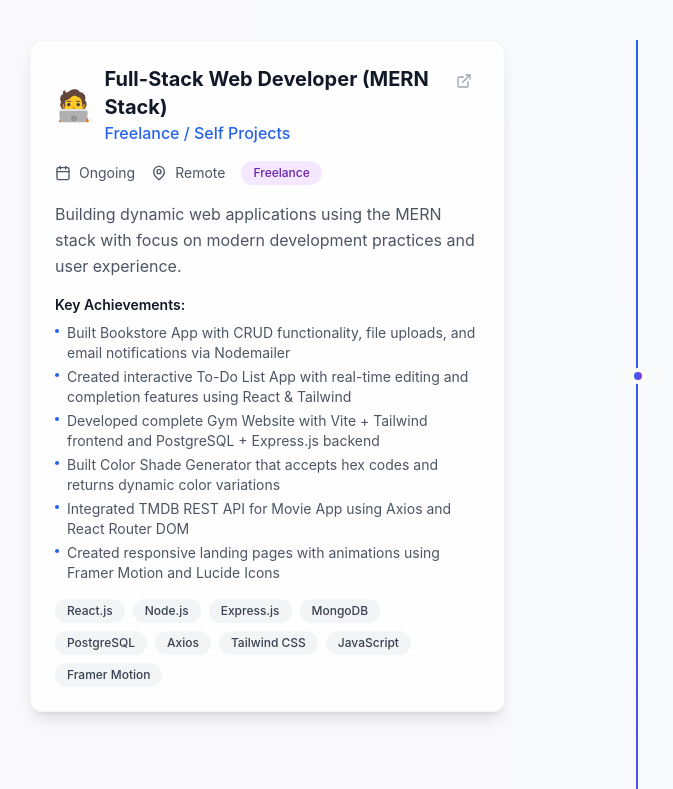
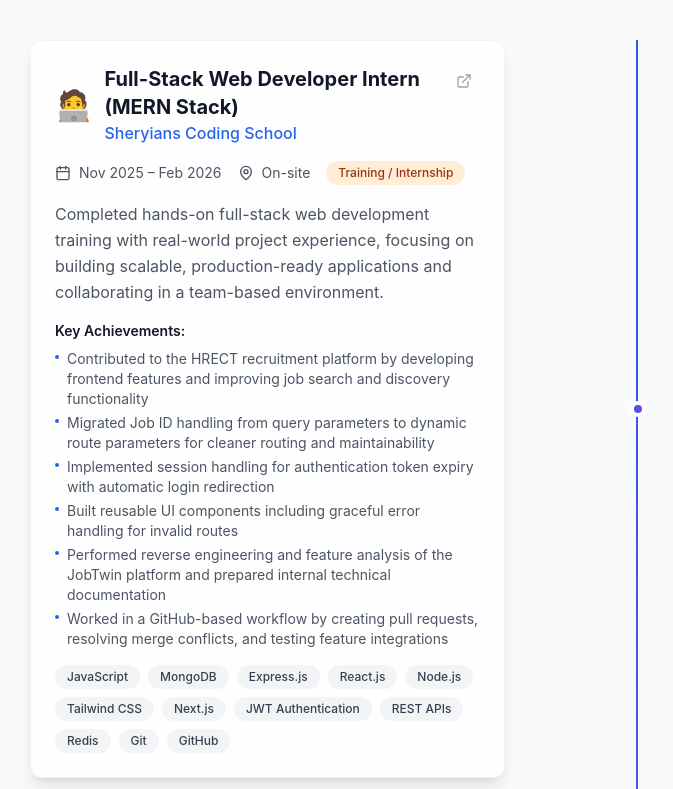
Before and after one commit to Ayansahil/Portfolio, a React (Vite) app: page / in a window 1280 px wide. Shown: the part 2420-3209 px from the top of the page, without its empty margins (2-675 px from the left). Built offline with nearby package versions, Linux system fonts and the light colour scheme.

Commit message:
Experience and favicon updated

```diff
--- a/index.html
+++ b/index.html
@@ -5,6 +5,7 @@
     <link rel="icon" type="image/svg+xml" href="/vite.svg" />
     <meta name="viewport" content="width=device-width, initial-scale=1.0" />
     <title>Ayan portfolio</title>
+    <link rel="shortcut icon" href="https://img.icons8.com/?size=100&id=J3nZHWgT1e7m&format=png&color=000000" type="image/x-icon">
   </head>
   <body>
     <div id="root"></div>
--- a/src/components/Experience.jsx
+++ b/src/components/Experience.jsx
@@ -1,6 +1,6 @@
-import React, { useState, useEffect, useRef } from 'react';
-import { motion } from 'framer-motion';
-import { Calendar, MapPin, ExternalLink } from 'lucide-react';
+import React, { useState, useEffect, useRef } from "react";
+import { motion } from "framer-motion";
+import { Calendar, MapPin, ExternalLink } from "lucide-react";
 
 const Experience = () => {
   const [inView, setInView] = useState(false);
@@ -13,7 +13,7 @@
           setInView(true);
         }
       },
-      { threshold: 0.1 }
+      { threshold: 0.1 },
     );
 
     if (ref.current) {
@@ -27,63 +27,96 @@
     };
   }, []);
 
+  // logo: '🧑‍💻',
   const experiences = [
     {
-      title: 'Full-Stack Web Developer (MERN Stack)',
-      company: 'Freelance / Self Projects',
-      location: 'Remote',
-      period: 'Ongoing',
-      type: 'Freelance',
-      logo: '🧑‍💻',
-      description: 'Building dynamic web applications using the MERN stack with focus on modern development practices and user experience.',
+      title: "Full-Stack Web Developer Intern (MERN Stack)",
+      company: "Sheryians Coding School",
+      location: "On-site",
+      period: "Nov 2025 – Feb 2026",
+      type: "Training / Internship",
+      logo: "🧑‍💻",
+      description:
+        "Completed hands-on full-stack web development training with real-world project experience, focusing on building scalable, production-ready applications and collaborating in a team-based environment.",
       achievements: [
-        'Built Bookstore App with CRUD functionality, file uploads, and email notifications via Nodemailer',
-        'Created interactive To-Do List App with real-time editing and completion features using React & Tailwind',
-        'Developed complete Gym Website with Vite + Tailwind frontend and PostgreSQL + Express.js backend',
-        'Built Color Shade Generator that accepts hex codes and returns dynamic color variations',
-        'Integrated TMDB REST API for Movie App using Axios and React Router DOM',
-        'Created responsive landing pages with animations using Framer Motion and Lucide Icons'
+        "Contributed to the HRECT recruitment platform by developing frontend features and improving job search and discovery functionality",
+        "Migrated Job ID handling from query parameters to dynamic route parameters for cleaner routing and maintainability",
+        "Implemented session handling for authentication token expiry with automatic login redirection",
+        "Built reusable UI components including graceful error handling for invalid routes",
+        "Performed reverse engineering and feature analysis of the JobTwin platform and prepared internal technical documentation",
+        "Worked in a GitHub-based workflow by creating pull requests, resolving merge conflicts, and testing feature integrations",
       ],
-      technologies: ['React.js', 'Node.js', 'Express.js', 'MongoDB', 'PostgreSQL', 'Axios', 'Tailwind CSS', 'JavaScript', 'Framer Motion']
+      technologies: [
+        "JavaScript",
+        "MongoDB",
+        "Express.js",
+        "React.js",
+        "Node.js",
+        "Tailwind CSS",
+        "Next.js",
+        "JWT Authentication",
+        "REST APIs",
+        "Redis",
+        "Git",
+        "GitHub",
+      ],
     },
     {
-      title: 'Web Development Intern',
-      company: 'Zidio Development',
-      location: 'Remote',
-      period: '3 Months',
-      type: 'Internship',
-      logo: '🧪',
-      description: 'Gained practical experience in full-stack development while working on real-time projects in a startup environment.',
+      title: "Web Development Intern",
+      company: "Zidio Development",
+      location: "Remote",
+      period: "3 Months",
+      type: "Internship",
+      logo: "🧪",
+      description:
+        "Gained practical experience in full-stack development while working on real-time projects in a startup environment.",
       achievements: [
-        'Participated in real-time projects and enhanced practical full-stack development skills',
-        'Gained valuable exposure to startup environments and agile development methodologies',
-        'Learned industry-standard version control practices using Git',
-        'Developed strong teamwork and collaboration skills working with distributed teams',
-        'Applied modern web development technologies in production-level projects'
+        "Participated in real-time projects and enhanced practical full-stack development skills",
+        "Gained valuable exposure to startup environments and agile development methodologies",
+        "Learned industry-standard version control practices using Git",
+        "Developed strong teamwork and collaboration skills working with distributed teams",
+        "Applied modern web development technologies in production-level projects",
       ],
-      technologies: ['HTML', 'CSS', 'JavaScript', 'React', 'Node.js', 'Git', 'Agile Methodology']
+      technologies: [
+        "HTML",
+        "CSS",
+        "JavaScript",
+        "React",
+        "Node.js",
+        "Git",
+        "Agile Methodology",
+      ],
     },
     {
-      title: 'Customer Service Associate',
-      company: 'Amazon India',
-      location: 'India',
-      period: '6 Months',
-      type: 'Part-time',
-      logo: '🛍',
-      description: 'Handled customer support operations via chat and call, developing strong communication and problem-solving skills.',
+      title: "Customer Service Associate",
+      company: "Amazon India",
+      location: "India",
+      period: "6 Months",
+      type: "Part-time",
+      logo: "🛍",
+      description:
+        "Handled customer support operations via chat and call, developing strong communication and problem-solving skills.",
       achievements: [
-        'Successfully handled customer queries and complaints through multiple communication channels',
-        'Maintained high service quality standards while working under pressure',
-        'Developed excellent time management skills in fast-paced environment',
-        'Enhanced communication skills focusing on clarity, empathy, and customer satisfaction',
-        'Gained experience in conflict resolution and customer relationship management'
+        "Successfully handled customer queries and complaints through multiple communication channels",
+        "Maintained high service quality standards while working under pressure",
+        "Developed excellent time management skills in fast-paced environment",
+        "Enhanced communication skills focusing on clarity, empathy, and customer satisfaction",
+        "Gained experience in conflict resolution and customer relationship management",
       ],
-      technologies: ['Customer Support Tools', 'Communication Systems', 'Time Management', 'Problem Solving']
-    }
+      technologies: [
+        "Customer Support Tools",
+        "Communication Systems",
+        "Time Management",
+        "Problem Solving",
+      ],
+    },
   ];
 
   return (
-    <section id="experience" className="py-20 bg-gray-50/50 dark:bg-gray-900/50">
+    <section
+      id="experience"
+      className="py-20 bg-gray-50/50 dark:bg-gray-900/50"
+    >
       <div className="max-w-7xl mx-auto px-4 sm:px-6 lg:px-8">
         <motion.div
           ref={ref}
@@ -97,7 +130,8 @@
           </h2>
           <div className="w-24 h-1 bg-gradient-to-r from-blue-600 to-purple-600 mx-auto rounded-full"></div>
           <p className="mt-6 text-xl text-gray-600 dark:text-gray-400 max-w-3xl mx-auto">
-            My journey in web development and the projects that shaped my expertise
+            My journey in web development and the projects that shaped my
+            expertise
           </p>
         </motion.div>
 
@@ -113,16 +147,20 @@
                 animate={inView ? { opacity: 1, y: 0 } : {}}
                 transition={{ delay: index * 0.2, duration: 0.8 }}
                 className={`relative flex items-center ${
-                  index % 2 === 0 ? 'md:flex-row' : 'md:flex-row-reverse'
+                  index % 2 === 0 ? "md:flex-row" : "md:flex-row-reverse"
                 }`}
               >
                 {/* Timeline Dot */}
                 <div className="absolute left-4 md:left-1/2 transform -translate-x-1/2 w-4 h-4 bg-gradient-to-r from-blue-600 to-purple-600 rounded-full border-4 border-white dark:border-gray-900 z-10"></div>
 
                 {/* Content Card */}
-                <div className={`w-full md:w-5/12 ml-12 md:ml-0 ${
-                  index % 2 === 0 ? 'md:mr-auto md:pr-8' : 'md:ml-auto md:pl-8'
-                }`}>
+                <div
+                  className={`w-full md:w-5/12 ml-12 md:ml-0 ${
+                    index % 2 === 0
+                      ? "md:mr-auto md:pr-8"
+                      : "md:ml-auto md:pl-8"
+                  }`}
+                >
                   <motion.div
                     whileHover={{ scale: 1.02, y: -5 }}
                     className="bg-white/80 dark:bg-gray-800/80 backdrop-blur-sm rounded-xl p-6 shadow-lg border border-gray-200/50 dark:border-gray-700/50 hover:shadow-xl transition-all duration-300"
@@ -159,13 +197,17 @@
                         <MapPin size={16} className="mr-2" />
                         {exp.location}
                       </div>
-                      <span className={`px-3 py-1 rounded-full text-xs font-medium ${
-                        exp.type === 'Part-time'
-                          ? 'bg-green-100 text-green-800 dark:bg-green-900/30 dark:text-green-400'
-                          : exp.type === 'Freelance'
-                          ? 'bg-purple-100 text-purple-800 dark:bg-purple-900/30 dark:text-purple-400'
-                          : 'bg-blue-100 text-blue-800 dark:bg-blue-900/30 dark:text-blue-400'
-                      }`}>
+                      <span
+                        className={`px-3 py-1 rounded-full text-xs font-medium ${
+                          exp.type === "Part-time"
+                            ? "bg-green-100 text-green-800 dark:bg-green-900/30 dark:text-green-400"
+                            : exp.type === "Freelance"
+                              ? "bg-purple-100 text-purple-800 dark:bg-purple-900/30 dark:text-purple-400"
+                              : exp.type === "Training / Internship"
+                                ? "bg-orange-100 text-orange-800 dark:bg-orange-900/30 dark:text-orange-400"
+                                : "bg-blue-100 text-blue-800 dark:bg-blue-900/30 dark:text-blue-400"
+                        }`}
+                      >
                         {exp.type}
                       </span>
                     </div>
@@ -182,7 +224,10 @@
                       </h4>
                       <ul className="space-y-1">
                         {exp.achievements.map((achievement, i) => (
-                          <li key={i} className="text-sm text-gray-600 dark:text-gray-300 flex items-start">
+                          <li
+                            key={i}
+                            className="text-sm text-gray-600 dark:text-gray-300 flex items-start"
+                          >
                             <span className="text-blue-600 dark:text-blue-400 mr-2 mt-1.5 w-1 h-1 bg-current rounded-full flex-shrink-0"></span>
                             {achievement}
                           </li>
```
